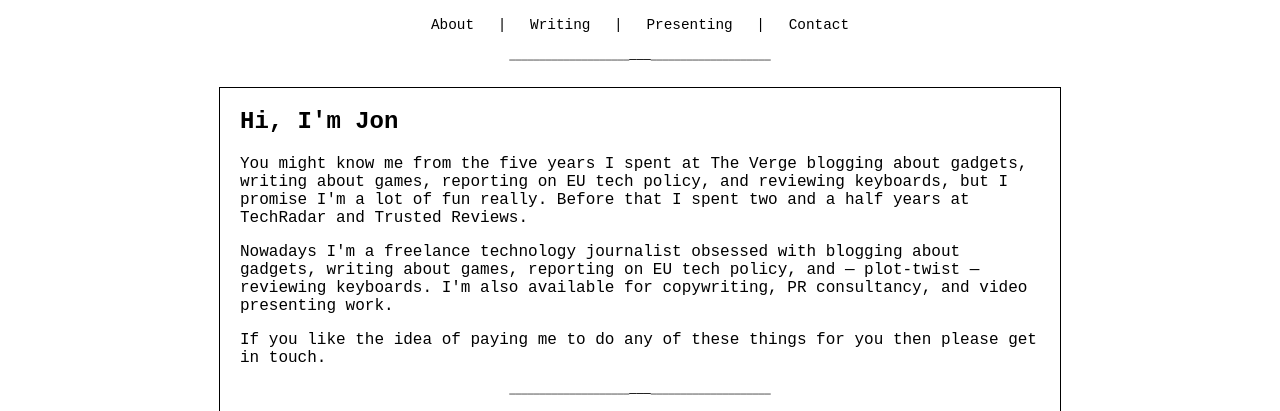
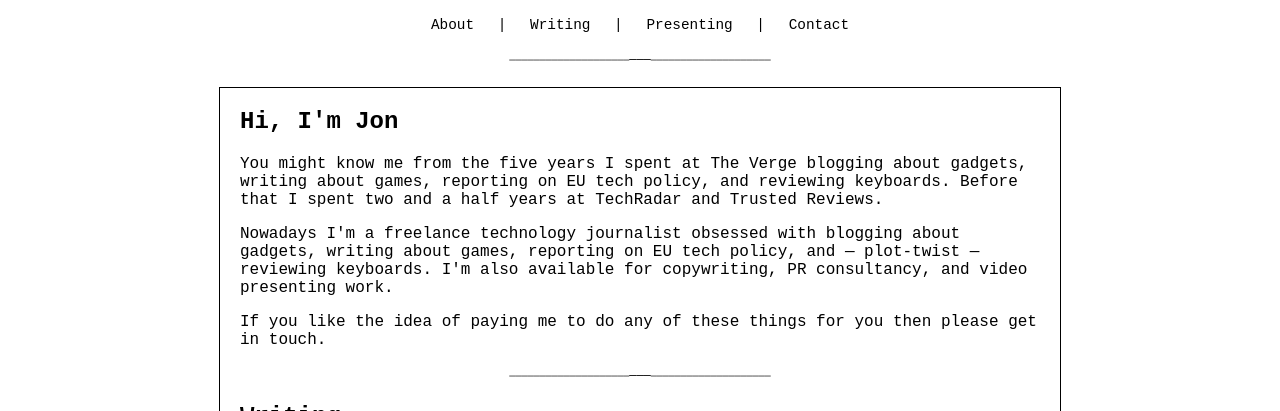
Before and after one commit to hailogon/mywebsite, a plain HTML site: page index.html in a window 1280 px wide. Shown: the part 389-800 px from the top of the page. Drawn offline with Linux system fonts and the light colour scheme.

Commit message:
Update index.html

```diff
--- a/index.html
+++ b/index.html
@@ -140,7 +140,7 @@
     <!-- Main Content Area -->
     <div class="content">
         <h2 id="about">Hi, I'm Jon</h2>
-        <p>You might know me from the five years I spent at <a href="https://www.theverge.com/authors/jon-porter" target="_blank">The Verge</a> blogging about gadgets, writing about games, reporting on EU tech policy, and reviewing keyboards, but I promise I'm a lot of fun really. Before that I spent two and a half years at <a href="https://www.techradar.com/author/jon-porter" target="_blank">TechRadar</a> and <a href="https://www.trustedreviews.com/author/jonporter" target="_blank">Trusted Reviews</a>. </p>
+        <p>You might know me from the five years I spent at <a href="https://www.theverge.com/authors/jon-porter" target="_blank">The Verge</a> blogging about gadgets, writing about games, reporting on EU tech policy, and reviewing keyboards. Before that I spent two and a half years at <a href="https://www.techradar.com/author/jon-porter" target="_blank">TechRadar</a> and <a href="https://www.trustedreviews.com/author/jonporter" target="_blank">Trusted Reviews</a>. </p>
 
         <p>Nowadays I'm a freelance technology journalist obsessed with blogging about gadgets, writing about games, reporting on EU tech policy, and — plot-twist — reviewing keyboards. I'm also available for copywriting, PR consultancy, and video presenting work.</p>
 
```
